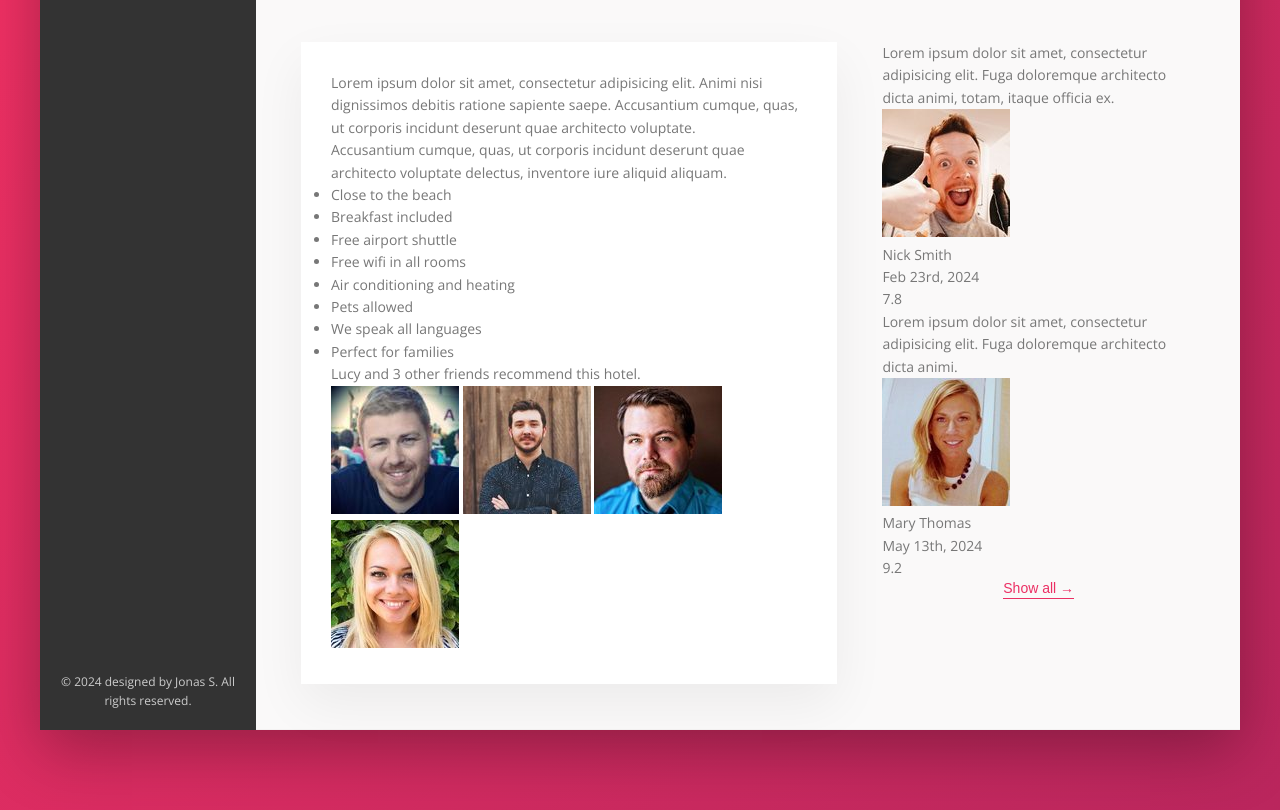
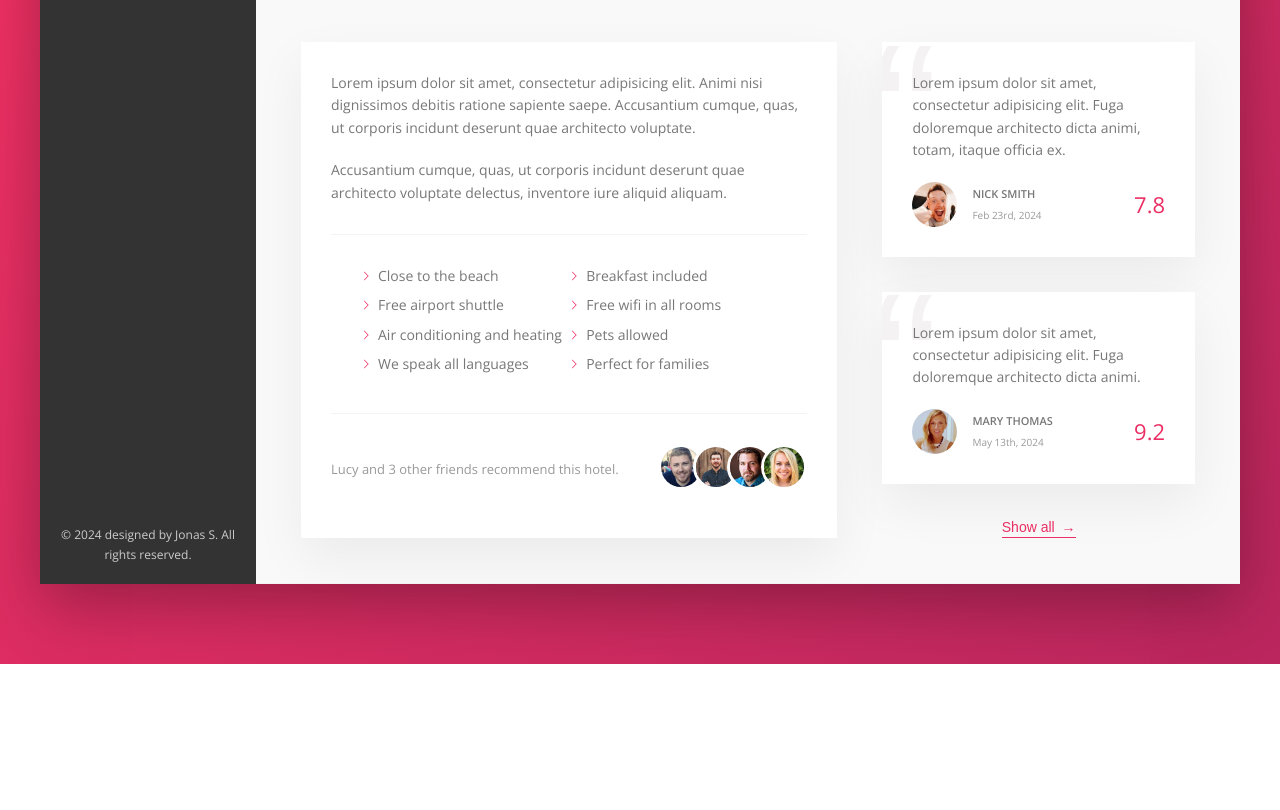
Before and after one commit to gab-holik/Trillo, a website: page index.html in a window 1280 px wide. Shown: the part 605-1415 px from the top of the page. After the commit the page ends 1269 px from the top, so only its background shows below. Drawn offline with nearby package versions, Linux system fonts and the light colour scheme; files that its build step writes are made by us from their sources.

Commit message:
Styled the description & user review elements

```diff
--- a/sass/_components.scss
+++ b/sass/_components.scss
@@ -5,6 +5,7 @@
 }
 
 //Search
+
 .search {
   flex: 0 0 40%;
   display: flex;
@@ -58,6 +59,7 @@
 }
 
 //User Navigation
+
 .user-nav {
   align-self: stretch;
   display: flex;
@@ -106,6 +108,7 @@
     margin-right: 1rem;
   }
 }
+
 //Side Navigation
 
 .side-nav {
@@ -243,8 +246,16 @@
   cursor: pointer;
   transform: all 0.2s;
 
+  & span {
+    margin-left: 3px;
+    transition: margin-left 0.2s;
+  }
+
   &:hover {
     color: var(--color-grey-dark-1);
+    span {
+      margin-left: 8px;
+    }
   }
   &:focus {
     outline: none;
@@ -266,3 +277,120 @@
     box-shadow: none;
   }
 }
+
+//Description
+.paragraph:not(:last-of-type) {
+  margin-bottom: 2rem;
+}
+
+.list {
+  list-style: none;
+  margin: 3rem 0 3rem;
+  padding: 3rem;
+  border-top: var(--line);
+  border-bottom: var(--line);
+  display: flex;
+  flex-wrap: wrap;
+
+  &__item {
+    flex: 0 0 50%;
+    margin-bottom: 0.7rem;
+  }
+  &__item::before {
+    content: "";
+    display: inline-block;
+    width: 1rem;
+    height: 1rem;
+    margin-right: 0.7rem;
+
+    // background-image: url(../img/SVG/chevron-thin-right.svg);
+    // background-size: cover;
+    //New browser approach
+
+    background-color: var(--color-primary);
+    mask-image: url(../img/SVG/chevron-thin-right.svg);
+    mask-size: cover;
+  }
+}
+.recommend {
+  font-size: 1.3rem;
+  color: var(--color-grey-dark-3);
+  display: flex;
+  align-items: center;
+
+  &__count {
+    margin-right: auto;
+  }
+
+  &__photo {
+    box-sizing: content-box;
+    height: 4rem;
+    width: 4rem;
+    border-radius: 50%;
+    border: 3px solid #fff;
+
+    &:not(:last-child) {
+      margin-right: -1.5rem;
+    }
+  }
+}
+
+//User Reviews
+.review {
+  background-color: #fff;
+  box-shadow: var(--shadow-light);
+  padding: 3rem;
+  margin-bottom: 3.5rem;
+  position: relative;
+  overflow: hidden;
+
+  &__text {
+    margin-bottom: 2rem;
+    z-index: 100;
+    position: relative;
+  }
+  &__user {
+    display: flex;
+    align-items: center;
+  }
+  &__photo {
+    height: 4.5rem;
+    width: 4.5rem;
+    border-radius: 50%;
+    margin-right: 1.5rem;
+  }
+
+  &__user-box {
+    margin-right: auto;
+  }
+
+  &__user-name {
+    font-size: 1.1rem;
+    font-weight: 600;
+    text-transform: uppercase;
+    margin-bottom: 0.4rem;
+  }
+
+  &__user-date {
+    font-size: 1rem;
+    color: var(--color-grey-dark-3);
+  }
+
+  &__rating {
+    color: var(--color-primary);
+    font-size: 2.2rem;
+    font-weight: 300;
+  }
+
+  &::before {
+    content: " \201C";
+    position: absolute;
+    top: -2.75rem;
+    left: -1rem;
+    font-size: 20rem;
+    line-height: 1;
+    color: var(--color-grey-light-2);
+    font-family: sans-serif;
+    z-index: 1;
+  }
+}
```
